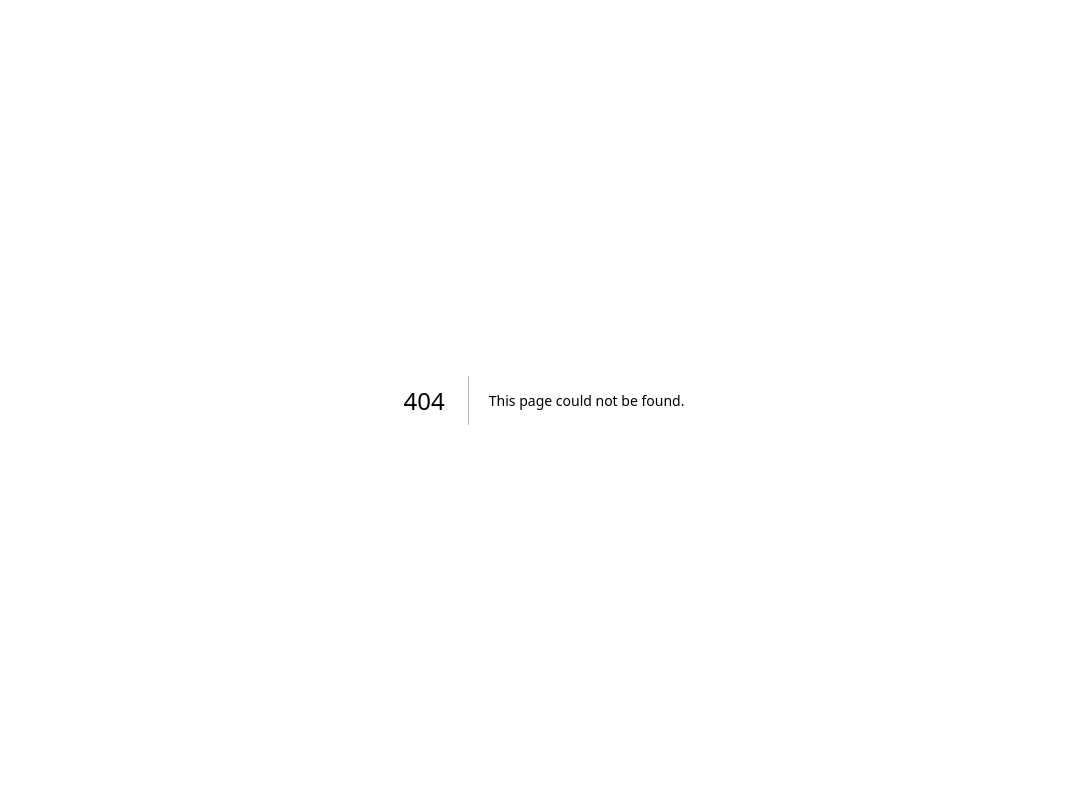
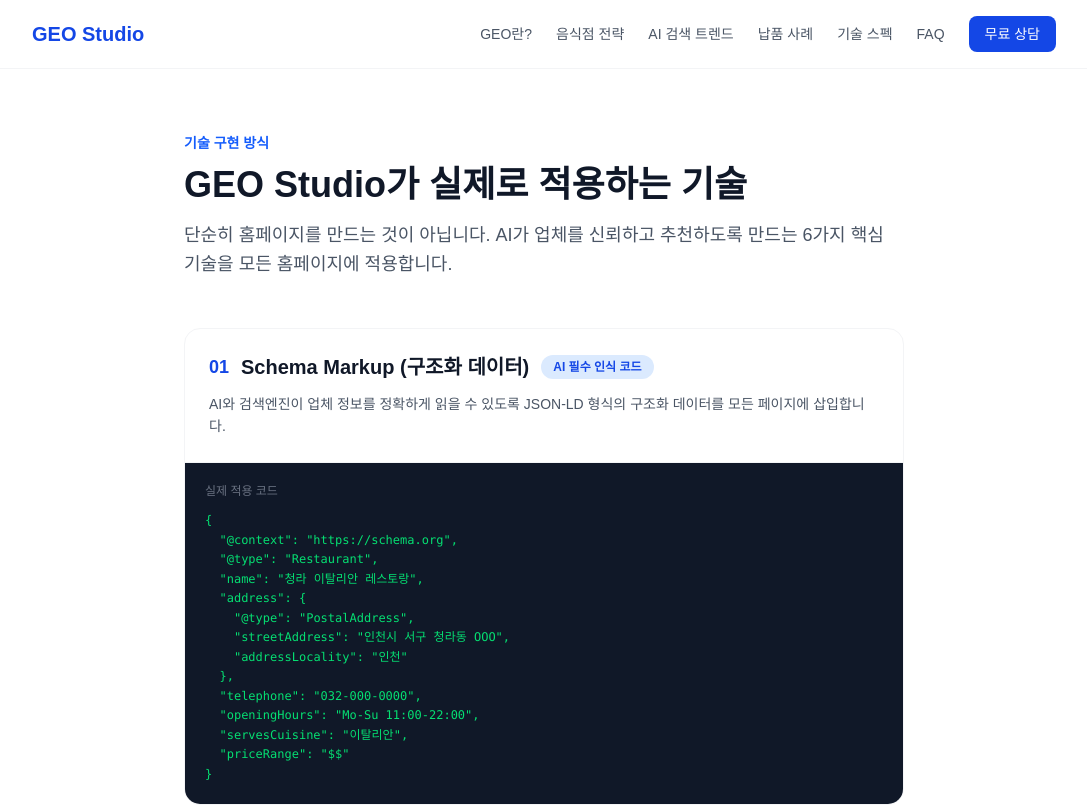
Before and after one commit to owuwan/geo-studio, a Next.js app: page /tech in a window 1280 px wide. Before the commit this address had no page. Shown: the top 806 px of the page, without its empty margins (96-1183 px from the left). Built offline with nearby package versions, Linux system fonts and the light colour scheme.

Commit message:
기술 스펙 페이지 추가 + Header 메뉴 업데이트

```diff
--- a/app/components/Header.tsx
+++ b/app/components/Header.tsx
@@ -15,6 +15,7 @@
           <a href="/restaurant" className="text-sm text-gray-600 hover:text-blue-700">음식점 전략</a>
           <a href="/ai-search" className="text-sm text-gray-600 hover:text-blue-700">AI 검색 트렌드</a>
           <a href="/cases" className="text-sm text-gray-600 hover:text-blue-700">납품 사례</a>
+          <a href="/tech" className="text-sm text-gray-600 hover:text-blue-700">기술 스펙</a>
           <a href="/faq" className="text-sm text-gray-600 hover:text-blue-700">FAQ</a>
           <a href="/contact" className="bg-blue-700 text-white text-sm px-4 py-2 rounded-lg hover:bg-blue-800">무료 상담</a>
         </nav>
@@ -37,6 +38,7 @@
             <a href="/restaurant" onClick={() => setOpen(false)} className="py-3 text-gray-700 font-medium border-b border-gray-50 hover:text-blue-700">음식점 전략</a>
             <a href="/ai-search" onClick={() => setOpen(false)} className="py-3 text-gray-700 font-medium border-b border-gray-50 hover:text-blue-700">AI 검색 트렌드</a>
             <a href="/cases" onClick={() => setOpen(false)} className="py-3 text-gray-700 font-medium border-b border-gray-50 hover:text-blue-700">납품 사례</a>
+            <a href="/tech" onClick={() => setOpen(false)} className="py-3 text-gray-700 font-medium border-b border-gray-50 hover:text-blue-700">기술 스펙</a>
             <a href="/faq" onClick={() => setOpen(false)} className="py-3 text-gray-700 font-medium border-b border-gray-50 hover:text-blue-700">FAQ</a>
             <a href="/contact" onClick={() => setOpen(false)} className="mt-2 bg-blue-700 text-white text-center py-3 rounded-xl font-semibold hover:bg-blue-800">무료 상담 신청</a>
           </nav>
--- a/app/sitemap.ts
+++ b/app/sitemap.ts
@@ -33,6 +33,12 @@
       priority: 0.8,
     },
     {
+      url: "https://geo-studio.kr/tech",
+      lastModified: new Date(),
+      changeFrequency: "monthly",
+      priority: 0.8,
+    },
+    {
       url: "https://geo-studio.kr/faq",
       lastModified: new Date(),
       changeFrequency: "monthly",
--- /dev/null
+++ b/app/tech/page.tsx
@@ -0,0 +1,194 @@
+// @ts-nocheck
+import Header from "../components/Header"
+
+const techStack = [
+  {
+    title: "Schema Markup (구조화 데이터)",
+    desc: "AI와 검색엔진이 업체 정보를 정확하게 읽을 수 있도록 JSON-LD 형식의 구조화 데이터를 모든 페이지에 삽입합니다.",
+    code: `{
+  "@context": "https://schema.org",
+  "@type": "Restaurant",
+  "name": "청라 이탈리안 레스토랑",
+  "address": {
+    "@type": "PostalAddress",
+    "streetAddress": "인천시 서구 청라동 OOO",
+    "addressLocality": "인천"
+  },
+  "telephone": "032-000-0000",
+  "openingHours": "Mo-Su 11:00-22:00",
+  "servesCuisine": "이탈리안",
+  "priceRange": "$$"
+}`,
+    badge: "AI 필수 인식 코드",
+    badgeColor: "bg-blue-100 text-blue-700",
+  },
+  {
+    title: "sitemap.xml 자동 생성",
+    desc: "모든 페이지가 구글과 AI 크롤러에 즉시 인덱싱되도록 사이트맵을 자동 생성하고 구글 서치콘솔에 제출합니다.",
+    code: `<?xml version="1.0" encoding="UTF-8"?>
+<urlset xmlns="http://www.sitemaps.org/schemas/sitemap/0.9">
+  <url>
+    <loc>https://example.kr</loc>
+    <lastmod>2025-03-20</lastmod>
+    <changefreq>weekly</changefreq>
+    <priority>1.0</priority>
+  </url>
+  <url>
+    <loc>https://example.kr/menu</loc>
+    <lastmod>2025-03-20</lastmod>
+    <priority>0.9</priority>
+  </url>
+</urlset>`,
+    badge: "구글 인덱싱 가속",
+    badgeColor: "bg-green-100 text-green-700",
+  },
+  {
+    title: "robots.txt — AI 크롤러 허용",
+    desc: "ChatGPT, 클로드, 제미나이 등 주요 AI 크롤러가 홈페이지를 자유롭게 읽을 수 있도록 설정합니다.",
+    code: `User-agent: *
+Allow: /
+
+User-agent: GPTBot
+Allow: /
+
+User-agent: Claude-Web
+Allow: /
+
+User-agent: Google-Extended
+Allow: /
+
+Sitemap: https://example.kr/sitemap.xml`,
+    badge: "AI 크롤러 전용 설정",
+    badgeColor: "bg-orange-100 text-orange-700",
+  },
+  {
+    title: "메타데이터 최적화",
+    desc: "각 페이지마다 지역명, 업종, 서비스명이 포함된 최적화된 제목과 설명을 작성해 AI와 검색엔진이 페이지 내용을 즉시 파악하도록 합니다.",
+    code: `export const metadata = {
+  title: "청라 이탈리안 레스토랑 | 인천 서구 파스타 맛집",
+  description:
+    "인천 서구 청라에서 정통 이탈리안 파스타와 피자를 제공하는 레스토랑입니다. 데이트, 가족 외식, 비즈니스 미팅에 적합한 공간입니다.",
+  keywords: "청라 이탈리안, 인천 서구 파스타, 청라 데이트 맛집",
+  openGraph: {
+    title: "청라 이탈리안 레스토랑",
+    description: "인천 서구 청라 파스타 전문점",
+    locale: "ko_KR",
+  },
+}`,
+    badge: "검색 노출 최적화",
+    badgeColor: "bg-purple-100 text-purple-700",
+  },
+  {
+    title: "엔티티 고정 (NAP 일관성)",
+    desc: "홈페이지, 구글 비즈니스, 네이버 플레이스 등 모든 플랫폼에서 업체명, 주소, 전화번호를 완전히 동일하게 세팅해 AI가 하나의 확정된 업체로 인식하도록 합니다.",
+    code: `// 모든 플랫폼에서 동일하게 유지
+업체명: 청라 이탈리안 레스토랑  (띄어쓰기까지 동일)
+주소:   인천광역시 서구 청라동 OOO로 00
+전화:   032-000-0000
+카테고리: 이탈리안 레스토랑
+
+// AI 판단 기준
+홈페이지 정보 = 구글 비즈니스 정보
+              = 네이버 플레이스 정보
+→ 동일 엔티티 확정 = 추천 신뢰도 상승`,
+    badge: "엔티티 신뢰 확보",
+    badgeColor: "bg-yellow-100 text-yellow-700",
+  },
+  {
+    title: "토픽 클러스터 내부 링크 구조",
+    desc: "작업사례 → 서비스 페이지 → 지역 페이지가 서로 연결되는 토픽 클러스터 구조를 설계해 AI가 사이트 전체를 하나의 전문 지식 묶음으로 인식하도록 합니다.",
+    code: `// 내부 링크 설계 예시
+/menu/pasta          → /area/cheongna (지역 연결)
+/menu/pasta          → /guide/what-is-geo (전문성 연결)
+/cases/case-01       → /menu/pasta (서비스 연결)
+/area/cheongna       → /cases/ (사례 연결)
+
+// AI 인식 결과
+"청라" ↔ "이탈리안" ↔ "파스타"
+→ 지역-업종-서비스 관계망 형성
+→ 지역 질문 시 추천 확률 상승`,
+    badge: "AI 지식 연결망",
+    badgeColor: "bg-indigo-100 text-indigo-700",
+  },
+]
+
+const process = [
+  { step: "01", title: "계약 및 정보 수집", desc: "업체명, 주소, 전화번호, 메뉴/서비스 정보, 사진을 수집합니다. 카카오톡으로 간단히 전달해주시면 됩니다." },
+  { step: "02", title: "GEO 구조 설계", desc: "업종과 지역에 맞는 페이지 구조, URL 설계, 내부 링크 구조를 설계합니다." },
+  { step: "03", title: "홈페이지 제작", desc: "Next.js 기반 반응형 홈페이지를 제작합니다. Schema Markup, 메타데이터, sitemap, robots.txt를 모두 적용합니다." },
+  { step: "04", title: "구글 세팅", desc: "구글 비즈니스 프로필 등록, 구글 서치콘솔 등록, 사이트맵 제출을 진행합니다." },
+  { step: "05", title: "콘텐츠 자동 업로드", desc: "AI 기반 GEO 최적화 콘텐츠를 월 8~12개 자동 생성하고 업로드합니다." },
+  { step: "06", title: "AI 노출 모니터링", desc: "ChatGPT, 클로드, 제미나이에서 실제 추천 여부를 주기적으로 확인하고 결과를 공유합니다." },
+]
+
+export default function Tech() {
+  return (
+    <main className="min-h-screen bg-white text-gray-900">
+
+      <Header />
+
+      <div className="max-w-3xl mx-auto px-6 py-16">
+
+        <div className="mb-12">
+          <p className="text-blue-600 text-sm font-semibold mb-3">기술 구현 방식</p>
+          <h1 className="text-4xl font-bold mb-4">
+            GEO Studio가 실제로 적용하는 기술
+          </h1>
+          <p className="text-gray-600 text-lg leading-relaxed">
+            단순히 홈페이지를 만드는 것이 아닙니다.
+            AI가 업체를 신뢰하고 추천하도록 만드는
+            6가지 핵심 기술을 모든 홈페이지에 적용합니다.
+          </p>
+        </div>
+
+        <section className="mb-16 space-y-8">
+          {techStack.map((item, i) => (
+            <div key={i} className="border border-gray-100 rounded-2xl overflow-hidden">
+
+              <div className="p-6 border-b border-gray-100">
+                <div className="flex items-center gap-3 mb-3">
+                  <span className="text-blue-700 font-bold text-lg">{String(i+1).padStart(2,"0")}</span>
+                  <h2 className="font-bold text-xl">{item.title}</h2>
+                  <span className={"text-xs font-bold px-3 py-1 rounded-full " + item.badgeColor}>{item.badge}</span>
+                </div>
+                <p className="text-gray-600 text-sm leading-relaxed">{item.desc}</p>
+              </div>
+
+              <div className="bg-gray-900 p-5">
+                <p className="text-gray-500 text-xs mb-3">실제 적용 코드</p>
+                <pre className="text-green-400 text-xs leading-relaxed overflow-x-auto whitespace-pre-wrap">{item.code}</pre>
+              </div>
+
+            </div>
+          ))}
+        </section>
+
+        <section className="mb-16">
+          <h2 className="text-2xl font-bold mb-8">제작 프로세스</h2>
+          <div className="space-y-4">
+            {process.map((item, i) => (
+              <div key={i} className="flex items-start gap-4 p-5 border border-gray-100 rounded-xl">
+                <span className="text-blue-700 font-bold text-xl shrink-0">{item.step}</span>
+                <div>
+                  <h3 className="font-bold mb-1">{item.title}</h3>
+                  <p className="text-gray-600 text-sm leading-relaxed">{item.desc}</p>
+                </div>
+              </div>
+            ))}
+          </div>
+        </section>
+
+        <section className="bg-blue-700 text-white rounded-2xl p-8 text-center">
+          <h2 className="text-2xl font-bold mb-4">기술이 궁금하신가요?</h2>
+          <p className="text-blue-100 mb-6 leading-relaxed">
+            실제로 어떻게 적용되는지 전화 상담으로 직접 확인해보세요.
+          </p>
+          <a href="/contact" className="bg-white text-blue-700 font-bold px-8 py-4 rounded-xl inline-block">
+            무료 상담 신청하기
+          </a>
+        </section>
+
+      </div>
+    </main>
+  )
+}
```
